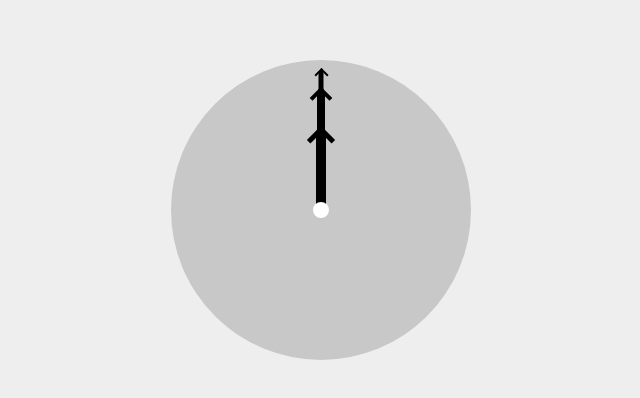
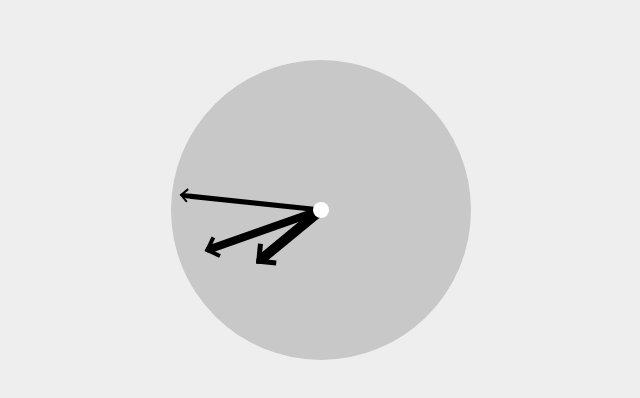
Before and after one commit to peanudge/analog-timer, a React (Create React App) app: page / in a window 1280 px wide. Shown: the part 190-588 px from the top of the page, without its empty margins (319-959 px from the left). Built offline with nearby package versions, Linux system fonts and the light colour scheme; the HTML template or start-up script is replaced by a standard one.

Commit message:
Apply real time data to timer hand

```diff
--- a/src/components/AnalogTimer.tsx
+++ b/src/components/AnalogTimer.tsx
@@ -7,19 +7,35 @@ import {
 } from "./AnalogTimerHand";
 import Tooltip from "./Tooltip";
 
+function padTo2Digit(num: number) {
+  return num.toString().padStart(2, "0");
+}
+
 const AnalogTimer = () => {
-  const [milliseconds, setMilliseconds] = useState(Date.now());
+  const [hours, setHours] = useState(0);
+  const [minutes, setMinutes] = useState(0);
+  const [seconds, setSeconds] = useState(0);
+
   const [showTooltip, setShowTooltip] = useState(false);
 
   useEffect(() => {
     const timerId = setInterval(() => {
-      setMilliseconds(Date.now());
-    }, 1000);
+      const milliseconds = Date.now();
+      let seconds = Math.floor(milliseconds / 1000);
+      let minutes = Math.floor(seconds / 60);
+      let hours = Math.floor(minutes / 60);
+      seconds = seconds % 60;
+      minutes = minutes % 60;
+      hours = hours % 24;
+      setSeconds(seconds);
+      setMinutes(minutes);
+      setHours(hours);
+    }, 100);
 
     return () => {
       clearInterval(timerId);
     };
-  }, []);
+  }, [setSeconds, setMinutes, setHours]);
 
   const toggleTooltip = (flag: boolean) => setShowTooltip(flag);
 
@@ -28,10 +44,14 @@ const AnalogTimer = () => {
       onMouseEnter={() => toggleTooltip(true)}
       onMouseLeave={() => toggleTooltip(false)}
     >
-      {showTooltip ? <Tooltip>{milliseconds}</Tooltip> : null}
-      <AnalogHourHand />
-      <AnalogMinuteHand />
-      <AnalogSecondHand />
+      {showTooltip ? (
+        <Tooltip>{`${padTo2Digit(hours)}:${padTo2Digit(minutes)}:${padTo2Digit(
+          seconds
+        )}`}</Tooltip>
+      ) : null}
+      <AnalogHourHand hours={hours} minutes={minutes} />
+      <AnalogMinuteHand minutes={minutes} seconds={seconds} />
+      <AnalogSecondHand seconds={seconds} />
       <Origin />
     </TimerContainer>
   );
```
